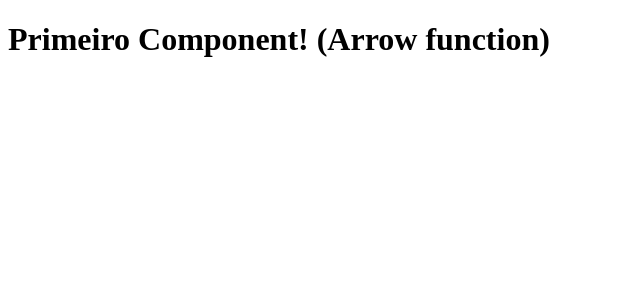
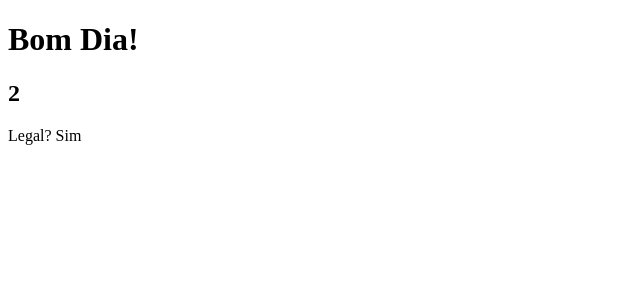
Before and after one commit to luanhenriquepp/exercicios-react, a React (Create React App) app: page / in a window 1280 px wide. Shown: the top 300 px of the page, without its empty margins (0-640 px from the left). Built offline with nearby package versions, Linux system fonts and the light colour scheme.

Commit message:
Trabalhando com conceito de propety bind

```diff
--- a/src/components/PrimeiroComponent.jsx
+++ b/src/components/PrimeiroComponent.jsx
@@ -1,10 +1,20 @@
 import React from 'react';
 
-export default () => (
+let isLegal = true;
+
+export default (props) => (
     <div>
-        <h1>Primeiro Component! (Arrow function)</h1>
+        <h1>{props.valor}</h1>
+        <h2>{1 + 1}</h2>
+        <p>Legal? {isLegal ? 'Sim' : 'Não'}</p>
     </div>
 )
+
+// export default (props) => (
+//     <div>
+//         <h1>Primeiro Component! (Arrow function)</h1>
+//     </div>
+// )
 
 /*export default () => {
     return <h1>Primeiro Component!</h1>
--- a/src/index.js
+++ b/src/index.js
@@ -5,7 +5,7 @@ import PrimeiroComponent from './components/PrimeiroComponent';
 const elemento = document.getElementById('root');
 ReactDOM.render(
     <div>
-        <PrimeiroComponent/>
+        <PrimeiroComponent valor="Bom Dia!"/>
     </div>
 , elemento);
 
```
